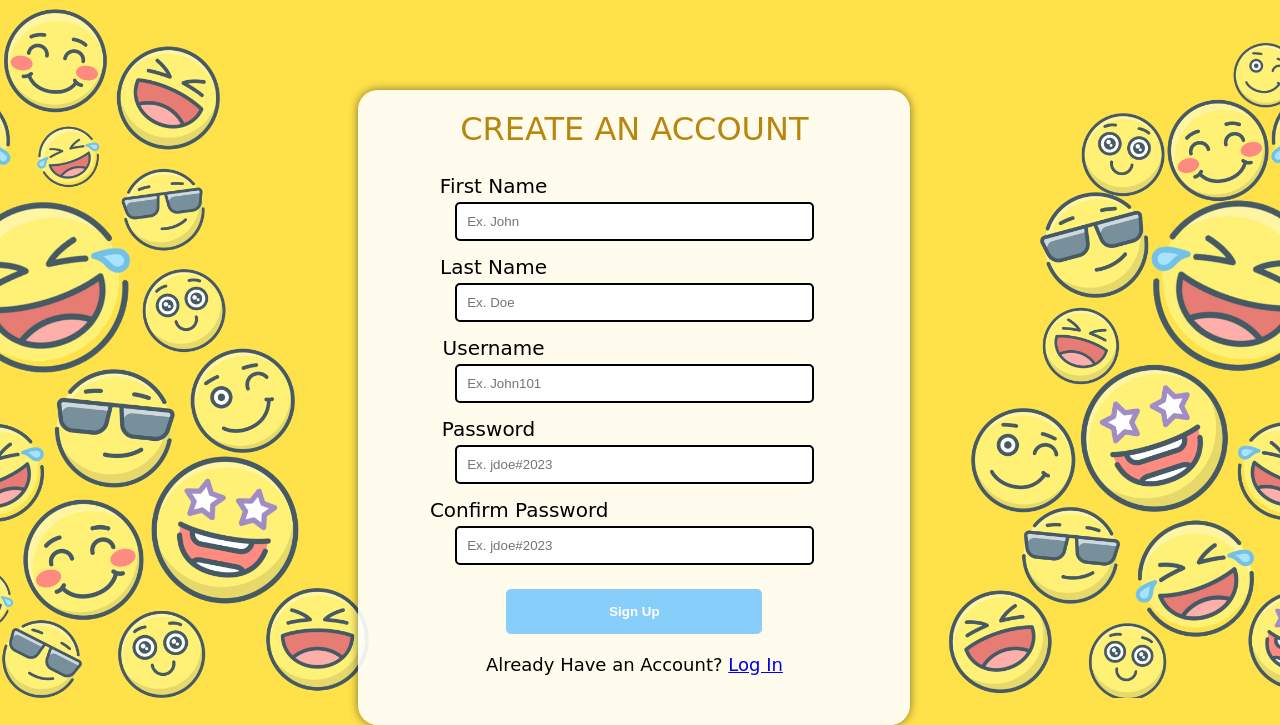
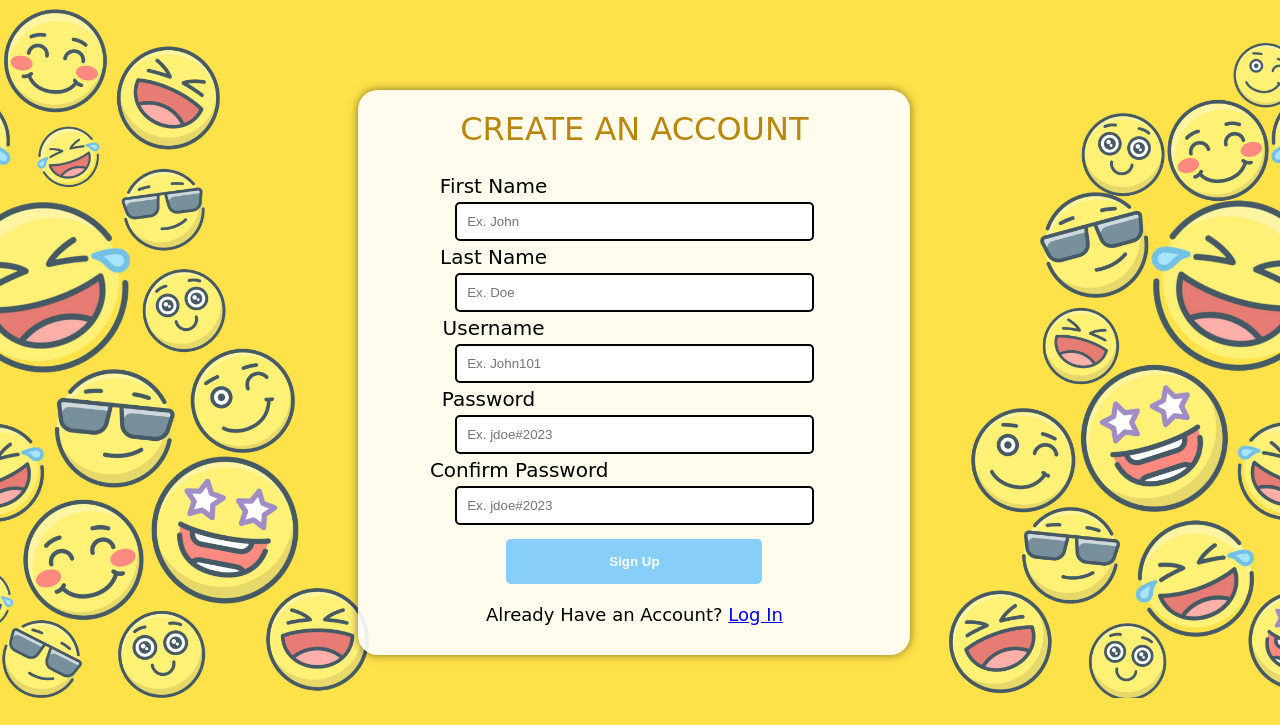
Before and after one commit to Trump7/SmallProject, a PHP site: page /registration.html in a window 1280 px wide. Shown: the part 102-827 px from the top of the page. After the commit the page ends 800 px from the top, so only its background shows below. Run offline with PHP 8.4, Linux system fonts and the light colour scheme; some web fonts are replaced.

Commit message:
Edited registration page and error messages

```diff
--- a/css/registration.css
+++ b/css/registration.css
@@ -114,7 +114,8 @@ input[type="text"],
 input[type="password"] {
     width: 70%;
     padding: 10px;
-    margin: 4px auto;
+    margin: 4px 4px;
+	margin-left: 15%;
     border: 2px solid #000000;
     border-radius: 5px;
 }
@@ -143,21 +144,18 @@ input[type="password"] {
 }
 
 /* Style for the registration result message */
-#registerResult {
-    font-weight: bold;
+.registerResults {
+
     color: red;
-    margin: 10px auto;
 }
 .input-container {
     display: flex;
     align-items: center;
-    margin-bottom: 10px; /* Add spacing between input fields */
 }
 
 /* Style for the error asterisks */
 .error-asterisk {
     color: red;
-    font-size: 18px;
-    margin-left: -2%;
+    font-size: 28px;
     display: none; /* Initially hide the asterisks */
 }
--- a/js/registration.js
+++ b/js/registration.js
@@ -16,27 +16,34 @@ function registerUser() {
     let isValid = true;
 
     if (!isValidName(firstName)){
-        document.getElementById("registerResult").innerHTML = "Invalid first name. Letters only.";
+        document.getElementById("firstResult").innerHTML = "*Invalid first name. Letters only.";
         displayErrorAsterisk("errorFirstName");
         isValid = false;
     }
 
     if (!isValidName(lastName)) {
-        document.getElementById("registerResult").innerHTML = "Invalid last name. Letters only.";
+        document.getElementById("lastResult").innerHTML = "*Invalid last name. Letters only.";
         displayErrorAsterisk("errorLastName");
         isValid = false;
     }
 
+	if(login == ''){
+		document.getElementById("userResult").innerHTML = "*Username must be present";
+		displayErrorAsterisk("errorUsername");
+		isValid = false;
+	}
+
     if (password !== confirmPassword){
-        document.getElementById("registerResult").innerHTML = "Password and Confirm Password do not match.";
+        document.getElementById("confirmResult").innerHTML = "*Password and Confirm Password do not match.";
         displayErrorAsterisk("errorPassword");
         displayErrorAsterisk("errorConfirmPassword");
         isValid = false;
     }
 
     if (password.length < 8) {
-        document.getElementById("registerResult").innerHTML = "Password should be at least 8 characters long";
+        document.getElementById("passResult").innerHTML = "*Password should be at least 8 characters long";
         displayErrorAsterisk("errorPassword");
+		displayErrorAsterisk("errorConfirmPassword");
         isValid = false;
     }
 
@@ -133,13 +140,20 @@ function isValidName(name) {
     return /^[A-Za-z]+$/.test(name);
 }
 
+
+
 function displayErrorAsterisk(elementId) {
     document.getElementById(elementId).style.display = "inline";
 }
 
 function clearErrors() {
     // Clear any error messages
-    document.getElementById("registerResult").innerHTML = "";
+    document.getElementById("firstResult").innerHTML = "";
+	document.getElementById("lastResult").innerHTML = "";
+	document.getElementById("userResult").innerHTML = "";
+	document.getElementById("passResult").innerHTML = "";
+	document.getElementById("confirmResult").innerHTML = "";
+	document.getElementById("registerResult").innerHTML = "";
 
     // Hide all error asterisks
     let errorAsterisks = document.querySelectorAll(".error-asterisk");
--- a/registration.html
+++ b/registration.html
@@ -2,7 +2,6 @@
 <head>
 	<script type="text/javascript" src="js/md5.js"></script>
 	<script type="text/javascript" src="js/registration.js"></script>
-    <link href="css/styles.css" rel="stylesheet">
     <link href="https://fonts.googleapis.com/css?family=Ubuntu" rel="stylesheet">
     <link rel="stylesheet" href="https://fonts.googleapis.com/css2?family=Boogaloo&display=swap">
 	<link rel="stylesheet" href="css/registration.css">
@@ -35,34 +34,39 @@
             <input type="text" id="registerFirstName" placeholder="Ex. John" />
             <span class="error-asterisk" id="errorFirstName">*</span>
         </div>
+		<span class="registerResults" id="firstResult"></span>
 
         <label id="LastName" for="registerLastName">Last Name</label>
         <div class="input-container">
             <input type="text" id="registerLastName" placeholder="Ex. Doe" />
             <span class="error-asterisk" id="errorLastName">*</span>
         </div>
+        <span class="registerResults" id="lastResult"></span>
 
         <label id="Username" for="registerUsername">Username</label>
         <div class="input-container">
             <input type="text" id="registerUsername" placeholder="Ex. John101" />
             <span class="error-asterisk" id="errorUsername">*</span>
         </div>
+        <span class="registerResults" id="userResult"></span>
 
         <label id="Password" for="registerPassword">Password</label>
         <div class="input-container">
             <input type="password" id="registerPassword" placeholder="Ex. jdoe#2023" />
             <span class="error-asterisk" id="errorPassword">*</span>
         </div>
+        <span class="registerResults" id="passResult"></span>
 
         <label id="PasswordAgain" for="confirmPassword">Confirm Password</label>
         <div class="input-container">
             <input type="password" id="confirmPassword" placeholder="Ex. jdoe#2023" />
             <span class="error-asterisk" id="errorConfirmPassword">*</span>
         </div>
+		<span class="registerResults" id="confirmResult"></span>
 
         <button type="button" id="signUpButton" class="buttons" onclick="registerUser()">Sign Up</button>
         <span id="YesAccount">Already Have an Account? <a href="login.html">Log In</a></span>
-        <span id="registerResult"></span>
+        <span class="registerResults" id="registerResult"></span>
     </div>
 
 </body>
```
